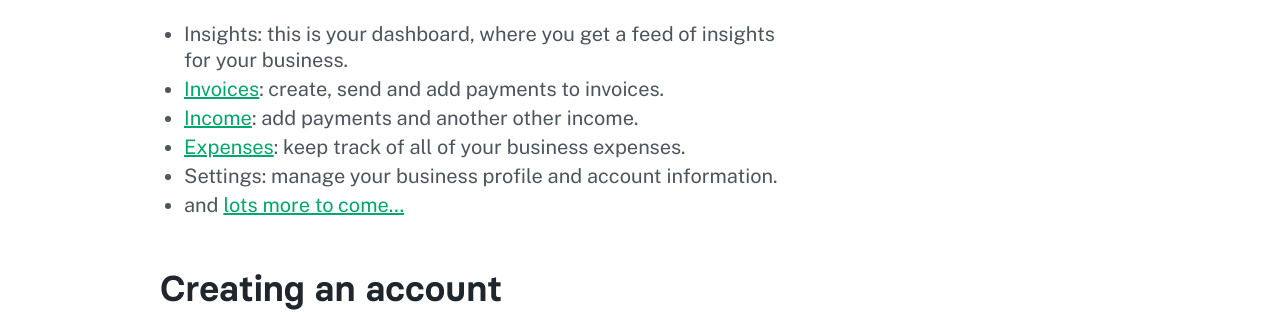
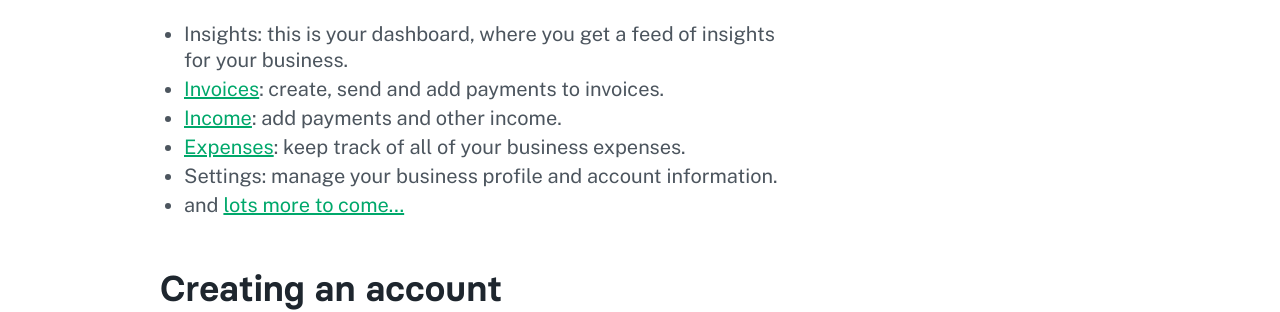
Before and after one commit to stubafrica/support-legacy, a Jekyll site: the page built from getting-started.markdown, in a window 1280 px wide. Shown: the part 983-1295 px from the top of the page. Built offline with Jekyll 4.4.1, drawn with Linux system fonts in a browser that asks for light colours; comment, search, counter and statistics services are not loaded.

Commit message:
fixed copy 🐞

```diff
--- a/getting-started.markdown
+++ b/getting-started.markdown
@@ -16,7 +16,7 @@ stub gives you the following functionality:
 
 - Insights: this is your dashboard, where you get a feed of insights for your business.
 - [Invoices](/invoices): create, send and add payments to invoices.
-- [Income](/income-and-expenses): add payments and another other income.
+- [Income](/income-and-expenses): add payments and other income.
 - [Expenses](/income-and-expenses): keep track of all of your business expenses.
 - Settings: manage your business profile and account information.
 - and [lots more to come...](https://beta.stub.africa/building-stub)
```
